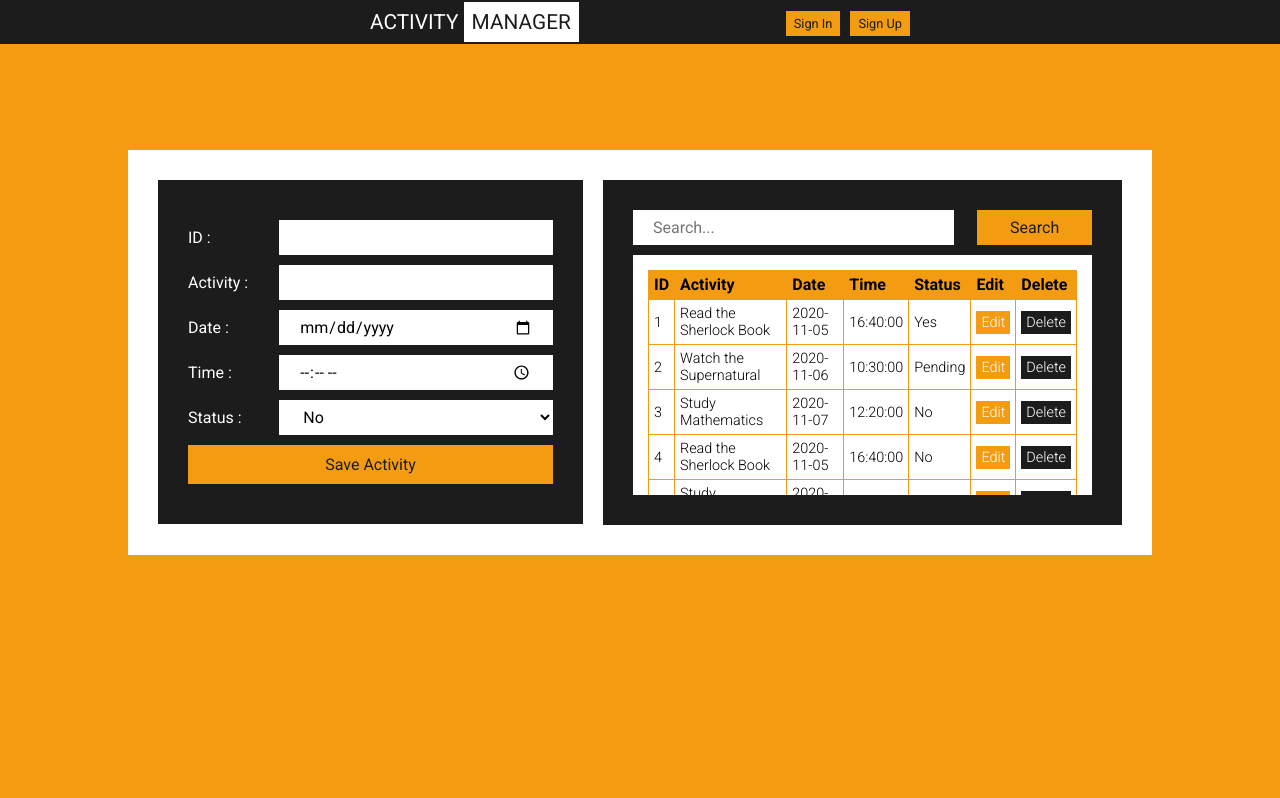
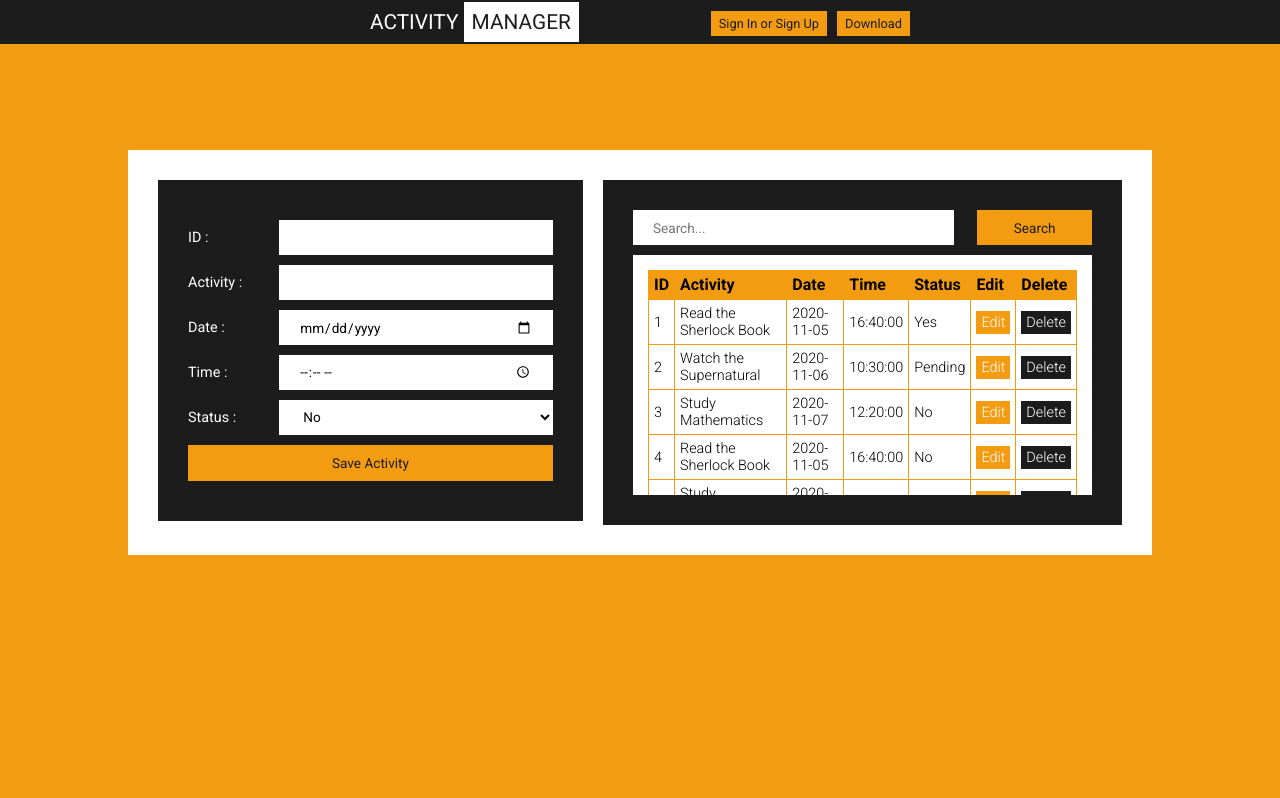
Before and after one commit to wahsandaruwan/activity_mgmt_app_frontend, a plain HTML site: page index.html in a window 1280 px wide. Drawn offline with Linux system fonts and the light colour scheme.

Commit message:
Updated Styles

```diff
--- a/css/style1.css
+++ b/css/style1.css
@@ -110,13 +110,13 @@ header nav .menu li a:hover{
     padding: 5px 20px;
     background: #fff;
     outline: none;
-    font-size: 1rem;
+    font-size: 0.85rem;
 }
 
 .inputfrm .ui label{
     width: 20%;
     color: #fff;
-    font-size: 1rem;
+    font-size: 0.9rem;
     margin-right: 10px;
 }
 
@@ -126,7 +126,7 @@ header nav .menu li a:hover{
     background: #f39c12;
     padding: 10px 20px;
     color: #1c1c1c;
-    font-size: 1rem;
+    font-size: 0.85rem;
     border: none;
     cursor: pointer;
     transition: all 0.3s ease-in;
@@ -160,7 +160,7 @@ header nav .menu li a:hover{
 
 .tab .search input{
     width: 70%;
-    font-size: 1rem;
+    font-size: 0.85rem;
     padding: 5px 20px;
     border: none;
     outline: none;
@@ -174,7 +174,7 @@ header nav .menu li a:hover{
     background: #f39c12;
     cursor: pointer;
     border: none;
-    font-size: 1rem;
+    font-size: 0.85rem;
     transition: all 0.3s ease-in;
 }
 
--- a/css/style2.css
+++ b/css/style2.css
@@ -63,6 +63,7 @@ body{
     height: 35px;
     border: none;
     outline: none;
+    font-size: 0.85rem;
 }
 
 .container button{
--- a/index.html
+++ b/index.html
@@ -12,8 +12,8 @@
         <nav>
             <div class="logo">Activity <span>Manager</span></div>
             <ul class="menu">
-                <li><a href="#">Sign In</a></li>
-                <li><a href="#">Sign Up</a></li>
+                <li><a href="#">Sign In or Sign Up</a></li>
+                <li><a href="#">Download</a></li>
             </ul>
         </nav>
     </header>
```
